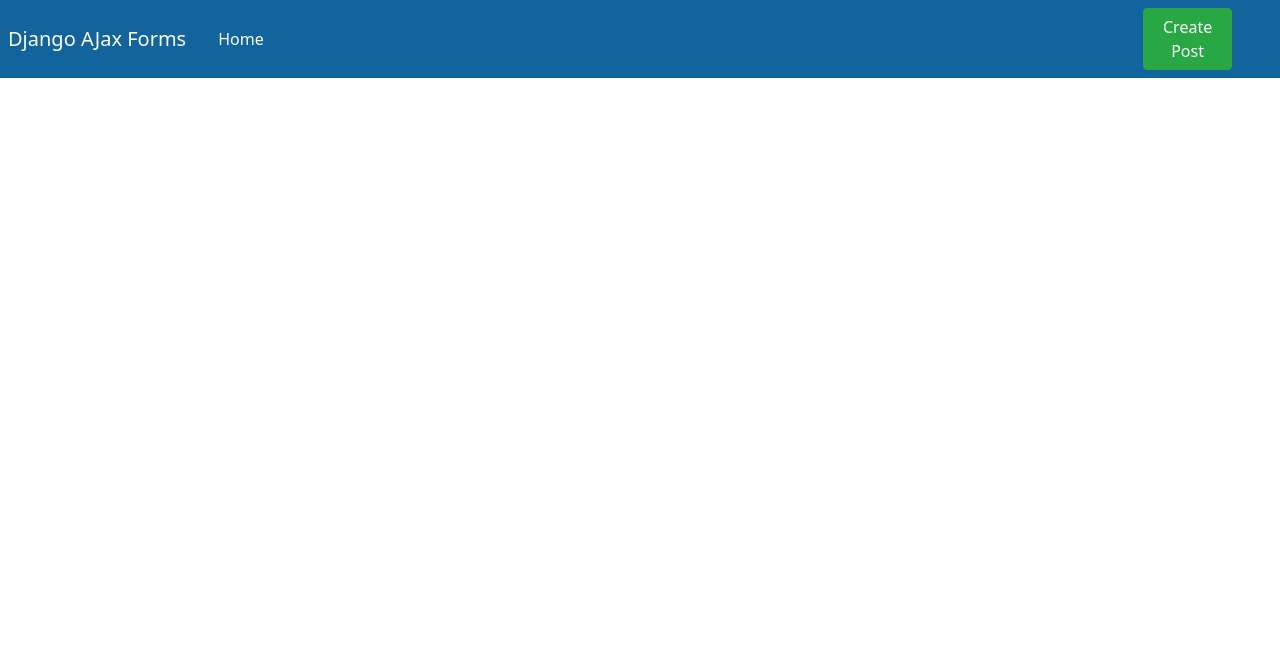
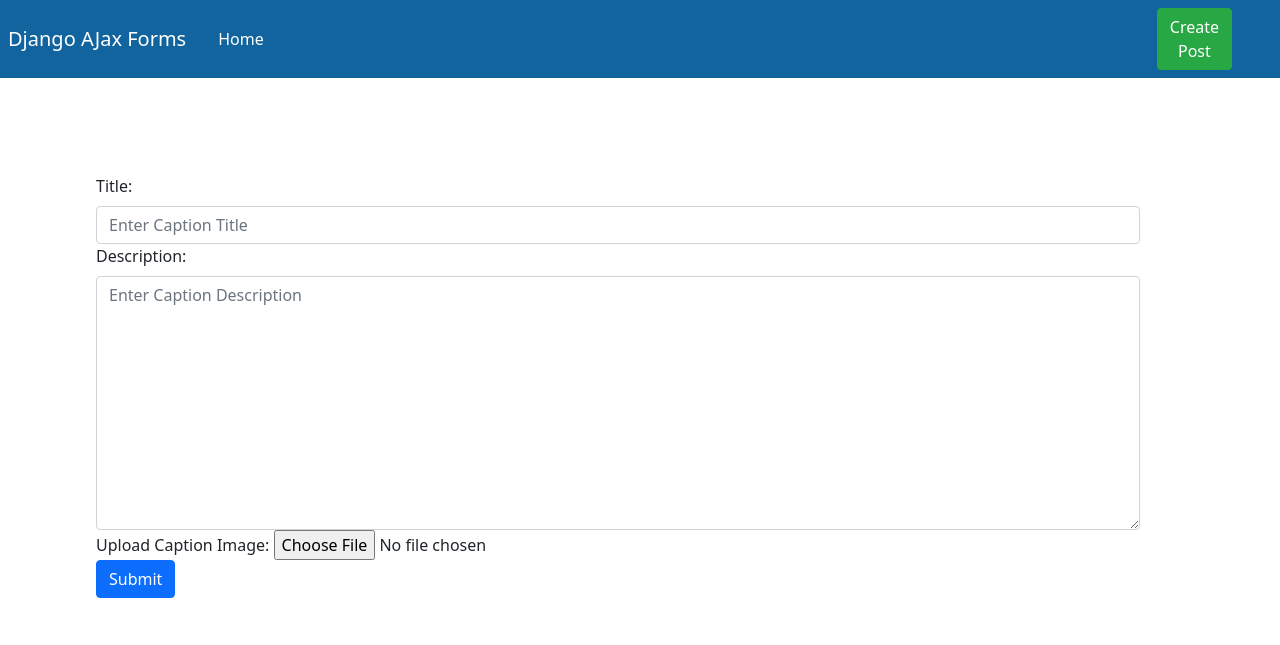
Before and after one commit to engraya/Django-Ajax-Form-, a Django app: template myapp/templates/myapp/newPost.html in a window 1280 px wide. Shown: the top 645 px of the page. Run offline with Django 4.2, Linux system fonts and the light colour scheme; the template is opened without the code that fills it, so the values that code supplies are empty; some libraries are stand-ins or nearby versions.

Commit message:
Final Commit

```diff
--- a/django_ajax_forms/urls.py
+++ b/django_ajax_forms/urls.py
@@ -15,8 +15,12 @@
 """
 from django.contrib import admin
 from django.urls import path, include
+from django.conf.urls.static import static
+from django.conf import settings
 
 urlpatterns = [
     path('admin/', admin.site.urls),
     path('', include('myapp.urls'))
 ]
+
+urlpatterns += static(settings.MEDIA_URL, document_root=settings.MEDIA_ROOT)
--- a/myapp/templates/myapp/base.html
+++ b/myapp/templates/myapp/base.html
@@ -16,12 +16,13 @@
         <div class="collapse navbar-collapse" id="collapsibleNavId">
             <ul class="navbar-nav me-auto mt-2 mt-lg-0">
                 <li class="nav-item">
-                    <a class="nav-link active" href="#" aria-current="page">Home <span class="visually-hidden"></span></a>
+                    <a class="nav-link active" href="{% url 'home' %}" aria-current="page">Home <span class="visually-hidden"></span></a>
                 </li>
             </ul>
 
         </div>
-            <button class="btn btn-success mr-5 my-sm-0" type="submit">Create Post</button>
+            <a href="{% url 'newPost' %}"><button class="btn btn-success mr-5 my-sm-0" type="submit">Create Post</button></a>
+
     </nav>
 
     {% block content %}
--- a/myapp/templates/myapp/newPost.html
+++ b/myapp/templates/myapp/newPost.html
@@ -3,7 +3,58 @@
 
 {% block content %}
 
+<div class="container m-5 p-5 text-align center flex">
 
+<form action="">
+    <div class="form-group">
+      <label for="title" class="form-label">Title:</label>
+      <input type="text" class="form-control" id="title" placeholder="Enter Caption Title">
+    </div>
+    <div class="form-group">
+      <label for="description" class="form-label">Description:</label>
+      <textarea  id="description" cols="30" rows="10" class="form-control"  placeholder="Enter Caption Description" ></textarea>
+    </div>
+    <div class="form-group">
+      <label class="form-check-label">Upload Caption Image:</label>
+      <input class="form-control-file" type="file" id="image">
+    </div>
+    <button id="submit" type="button" class="btn btn-primary">Submit</button>
+  </form>
+
+</div>
+
+
+  <script src="https://cdnjs.cloudflare.com/ajax/libs/jquery/3.5.1/jquery.min.js"></script>
+
+  <script>
+    var formData = new FormData();
+
+
+    $(document).on('click', '#submit', function(e) {
+        formData.append('title', $('#title').val())
+        formData.append('description', $('#description').val())
+        formData.append('image', $('#image')[0].files[0])
+        formData.append('action', 'newPost')
+        formData.append('csrfmiddlewaretoken', '{{csrf_token}}')
+            $.ajax({
+                type:'POST',
+                url:'{% url "newPost" %}',
+                data:formData,
+                cache:false,
+                processData:false,
+                contentType:false,
+                enctype:'multipart/form-data',
+                success: function (){
+                    alert("New Caption has been Created Successfully!")
+                },
+                error: function (xhr, errmsg, err){
+                    const errorResponseMessage = xhr.status + ":" + xhr.responseText
+                    console.log(errorResponseMessage);
+                    alert(errorResponseMessage);
+                }
+            })
+    })
+  </script>
 
 
 
--- a/myapp/urls.py
+++ b/myapp/urls.py
@@ -3,5 +3,7 @@
 
 
 urlpatterns = [
-    path('', views.index, name='index')
+    path('index', views.index, name='index'),
+    path('', views.home, name="home"),
+    path('newPost', views.createPost, name="newPost")
 ]
```
Also changed, not shown: myapp/templates/myapp/home.html (added, +25 -0 lines), myapp/views.py (+23 -1 lines), db.sqlite3, media/gettyimages-1093683180-612x612.jpg (added), media/nupo-deyon-daniel-67ruAEYmp4c-unsplash.jpg (added), media/nupo-deyon-daniel-67ruAEYmp4c-unsplash_Wr9xa2L.jpg (added), myapp/migrations/0001_initial.py (added).
